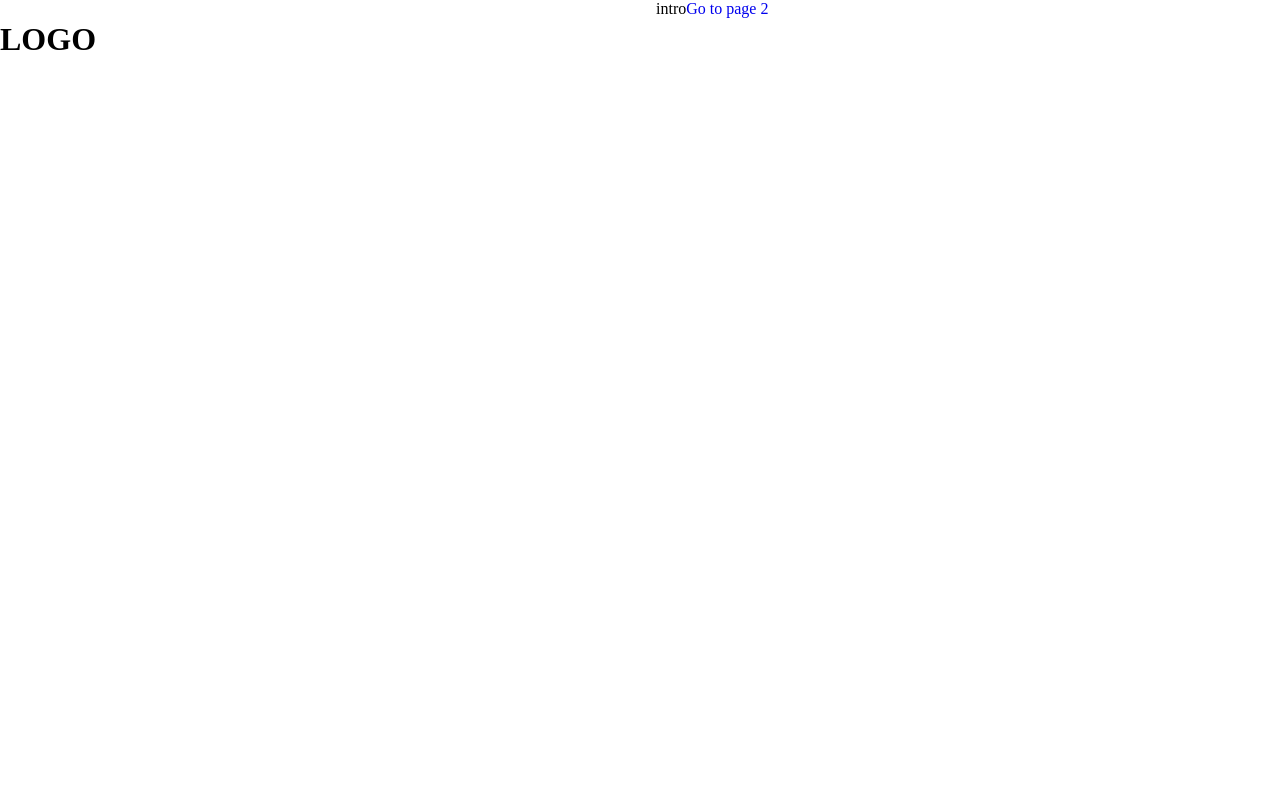
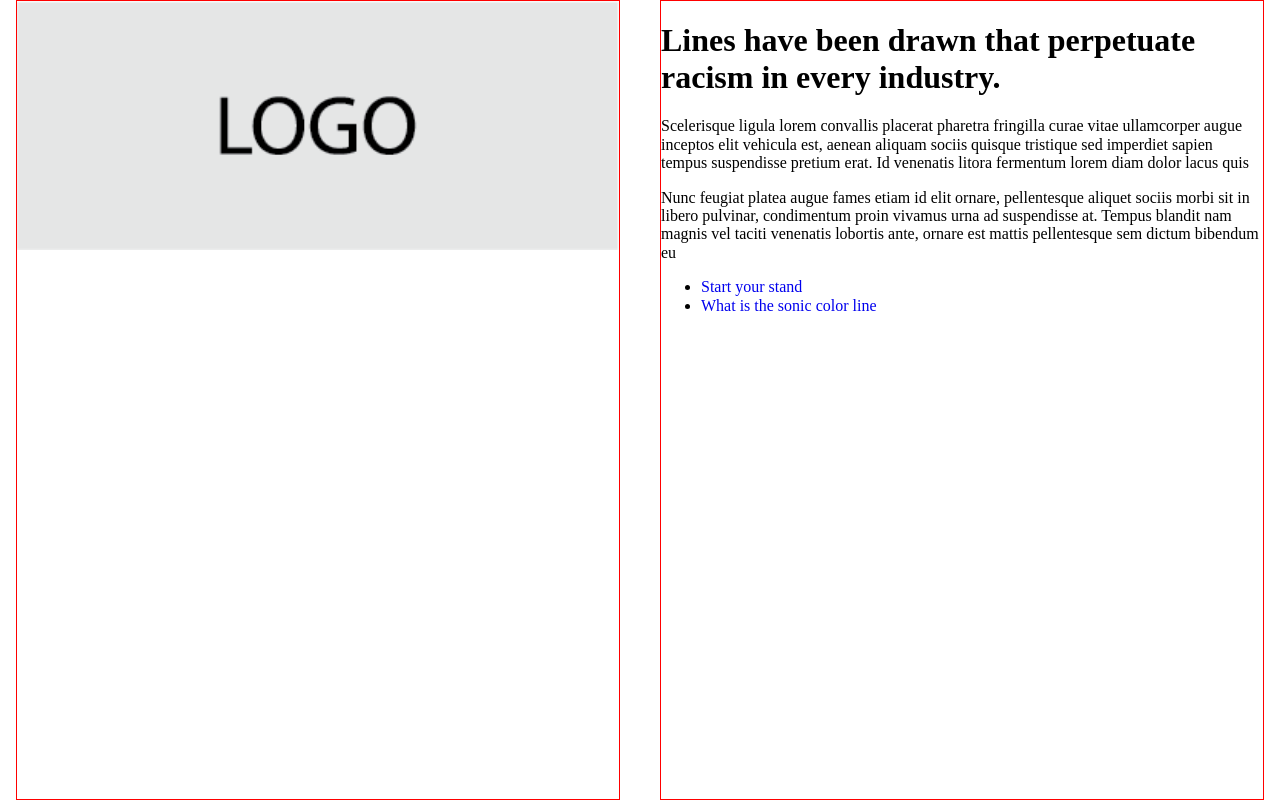
Before and after one commit to brianyuen/sonic-diversity, a Gatsby site: page / in a window 1280 px wide. Built offline with nearby package versions, Linux system fonts and the light colour scheme; Gatsby itself is replaced by a stand-in of ours.

Commit message:
configure gatsby-image for homepage

```diff
--- a/src/pages/index.js
+++ b/src/pages/index.js
@@ -1,23 +1,43 @@
 import React from "react"
-import { Link } from 'gatsby'
+import { Link, graphql } from 'gatsby'
 import { Helmet } from "react-helmet"
+import Img from 'gatsby-image'
 
 import Layout from "../components/layout"
 import SEO from "../components/seo"
 
 import home from '../scss/home.module.scss'
 
-const IndexPage = () => (
+export const data = graphql`
+  query {
+    imageOne: file(relativePath: { eq: "lgo-stand.png" }) {
+      childImageSharp {
+        fluid(maxWidth: 960) {
+          ...GatsbyImageSharpFluid
+        }
+      }
+    }
+  }
+`
+const IndexPage = (props) => (
   <Layout>
     <SEO title="Stand for Sonic Diversity" />
     <Helmet bodyAttributes={{class: 'home'}} />
     <div className={home.wrapper}>
-      <section className={home.firstCol}>
-        <h1>LOGO</h1>
+      <section id="firstCol" className={home.firstCol}>
+        <Img fluid={props.data.imageOne.childImageSharp.fluid} className={home.logo} alt="Logo" />
       </section>
-      <section className={home.secondCol}>
-        intro
-        <Link to="/page-2/">Go to page 2</Link>
+      <section id="secondCol" className={home.secondCol}>
+        <h1>Lines have been drawn that perpetuate racism in every industry.</h1>
+        <p>Scelerisque ligula lorem convallis placerat pharetra fringilla curae vitae ullamcorper augue inceptos elit vehicula est, aenean aliquam sociis quisque tristique sed imperdiet sapien tempus suspendisse pretium erat. Id venenatis litora fermentum lorem diam dolor lacus quis</p>
+
+        <p>Nunc feugiat platea augue fames etiam id elit ornare, pellentesque aliquet sociis morbi sit in libero pulvinar, condimentum proin vivamus urna ad suspendisse at. Tempus blandit nam magnis vel taciti venenatis lobortis ante, ornare est mattis pellentesque sem dictum bibendum eu</p>
+
+        <ul className={home.introCta}>
+          <li><Link className="button primary" to="/page-2/">Start your stand</Link></li>
+          <li><Link className="button secondary" to="/page-2/">What is the sonic color line</Link></li>
+        </ul>
+
       </section>
     </div>
   </Layout>
--- a/src/scss/_layout.scss
+++ b/src/scss/_layout.scss
@@ -6,6 +6,10 @@ body {
 .wrapper {
   max-width: $xlarge;
   margin: 0 auto;
-  padding: 0px;
+  padding: 0 1rem;
   overflow: hidden;
 }
+
+section {
+  border: 1px solid red;
+}
--- a/src/scss/_mixins.scss
+++ b/src/scss/_mixins.scss
@@ -1,15 +1,5 @@
 @mixin twoCol {
   display: grid;
-  grid-template-columns: 1fr 1fr;
   grid-template-rows: 1fr;
-  gap: 2em 2em;
-  .first-col {
-    grid-area: 1 / 1 / 2 / 3;
-    h1 {
-      color: red;
-    }
-  }
-  .second-col {
-    grid-area: 1 / 2 / 2 / 3;
-  }
+  gap: 10px 40px;
 }
--- a/src/scss/home.module.scss
+++ b/src/scss/home.module.scss
@@ -2,4 +2,29 @@
 
 .wrapper {
   @include twoCol;
+  grid-template-columns: 1fr 1fr;
+  height: 100vh;
+  #firstCol {
+    grid-area: 1 / 1 / 2 / 2;
+  }
+  #secondCol {
+    grid-area: 1 / 2 / 2 / 3;
+  }
+  .first-col {
+    display: flex;
+    align-items: center;
+    justify-content: center;
+    // weird hack to prevent image from dissappearing when using display:flex when combined with GatsbyImageSharpFluid
+    // https://stackoverflow.com/questions/56928410/image-disappears-when-container-becomes-flex-container-gatsby
+    & > * {
+      flex-grow: 1;
+    }
+  }
+  .second-col {
+    margin: 0;
+  }
 }
+
+.logo {
+  margin: 0;
+}
```
Also changed, not shown: src/images/lgo-stand.png (added).
